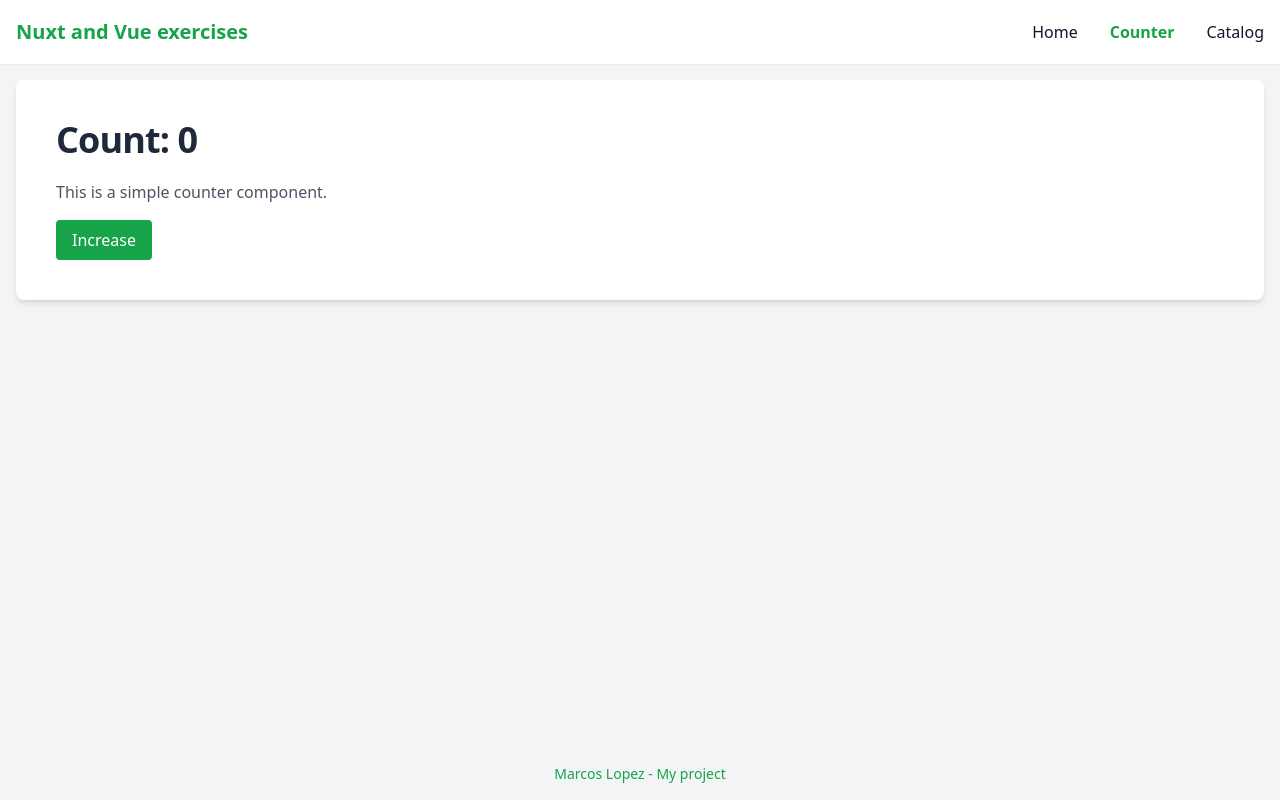
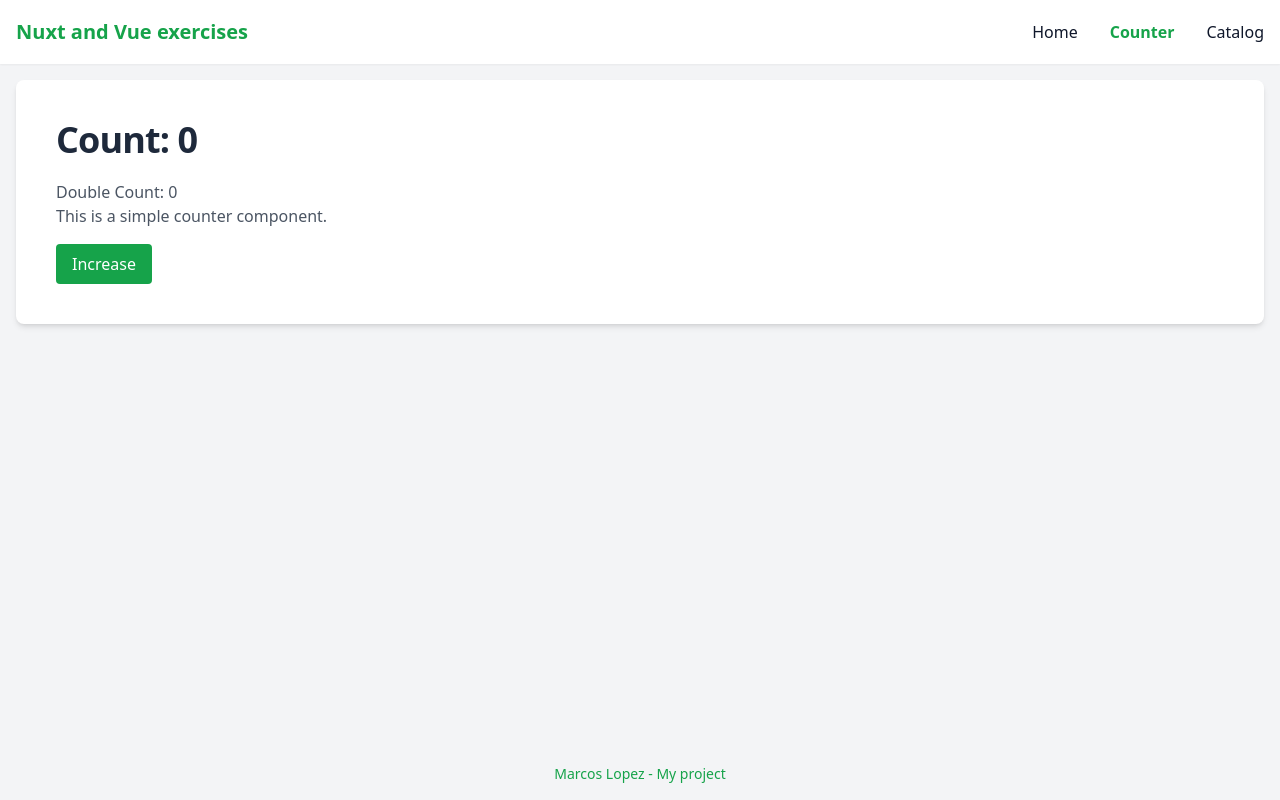
Before and after one commit to marcoslgl/formacion, a Nuxt app in the folder nuxt-vue-exercises/: page /counter in a window 1280 px wide. Built offline with nearby package versions, Linux system fonts and the light colour scheme.

Commit message:
feat(vue-nuxt) add exercise 12

```diff
--- a/nuxt-vue-exercises/components/TheCounter.vue
+++ b/nuxt-vue-exercises/components/TheCounter.vue
@@ -6,8 +6,11 @@ const isMax = computed(() => count.value >= 10);
 
 <template>
   <TheTitle
-    >Count: <span :class="isMax ? 'text-green-500' : 'text-slate-800'">{{ count }}</span></TheTitle
-  >
+    >Count: <span :class="isMax ? 'text-green-500' : 'text-slate-800'">{{ count }}</span>
+  </TheTitle>
+  <p class="text-gray-600">
+    Double Count: <span>{{ count * 2 }}</span>
+  </p>
   <p class="text-gray-600 mb-4">This is a simple counter component.</p>
 
   <div class="flex items-center space-x-4">
```
